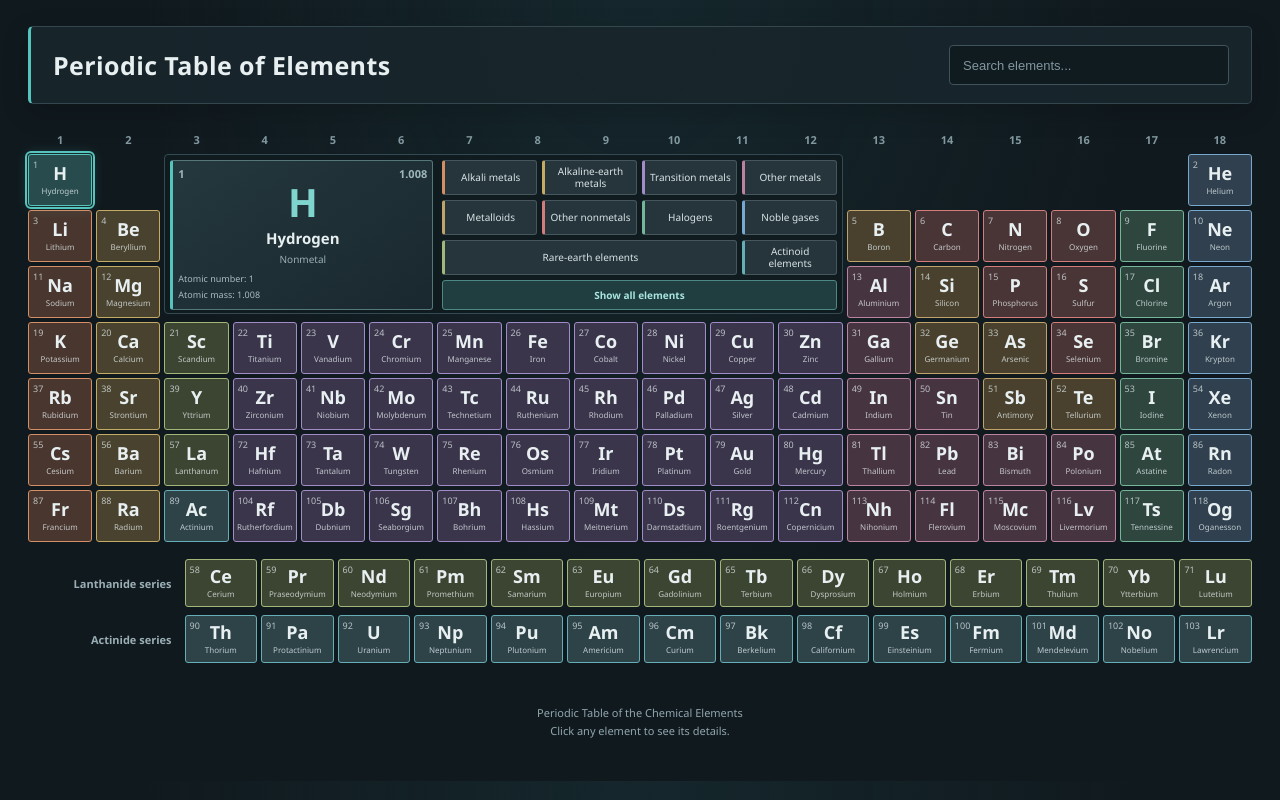
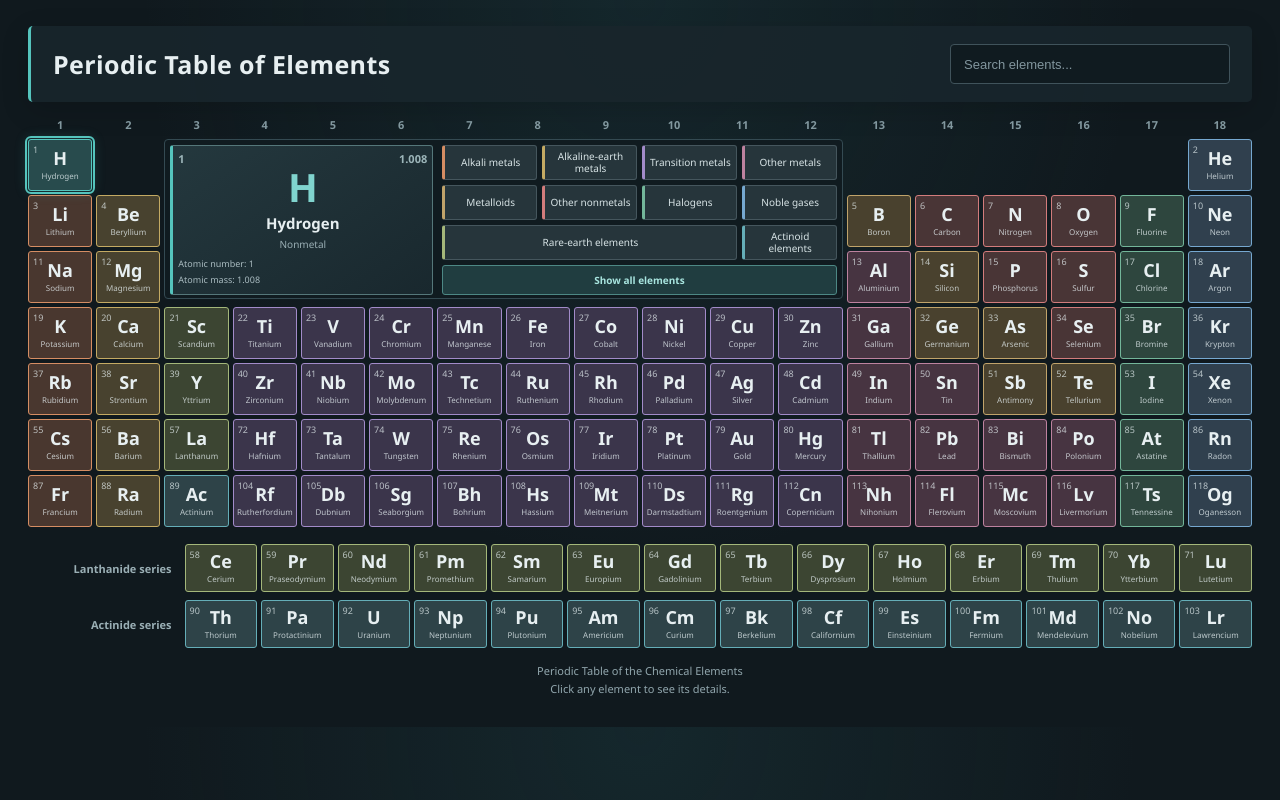
Before and after one commit to soma-aimen/periodic_table, a PHP site: page / in a window 1280 px wide. Run offline with PHP 8.4, Linux system fonts and the light colour scheme.

Commit message:
Updating periodic table styling

```diff
--- a/css/style.css
+++ b/css/style.css
@@ -68,11 +68,11 @@ body {
     flex-wrap: wrap;
     gap: 20px;
 
-    margin-bottom: 28px;
+    margin-bottom: 15px;
     padding: 18px 22px;
 
     background: rgba(24, 37, 44, 0.92);
-    border: 1px solid var(--border);
+    border: none;
     border-left: 3px solid var(--accent);
     border-radius: 5px;
 
@@ -572,8 +572,8 @@ body {
 ========================================= */
 
 .footer {
-    margin-top: 25px;
-    padding: 14px;
+    margin-top: 10px;
+    padding: 2px;
 
     background:none;
     border: none;
```
